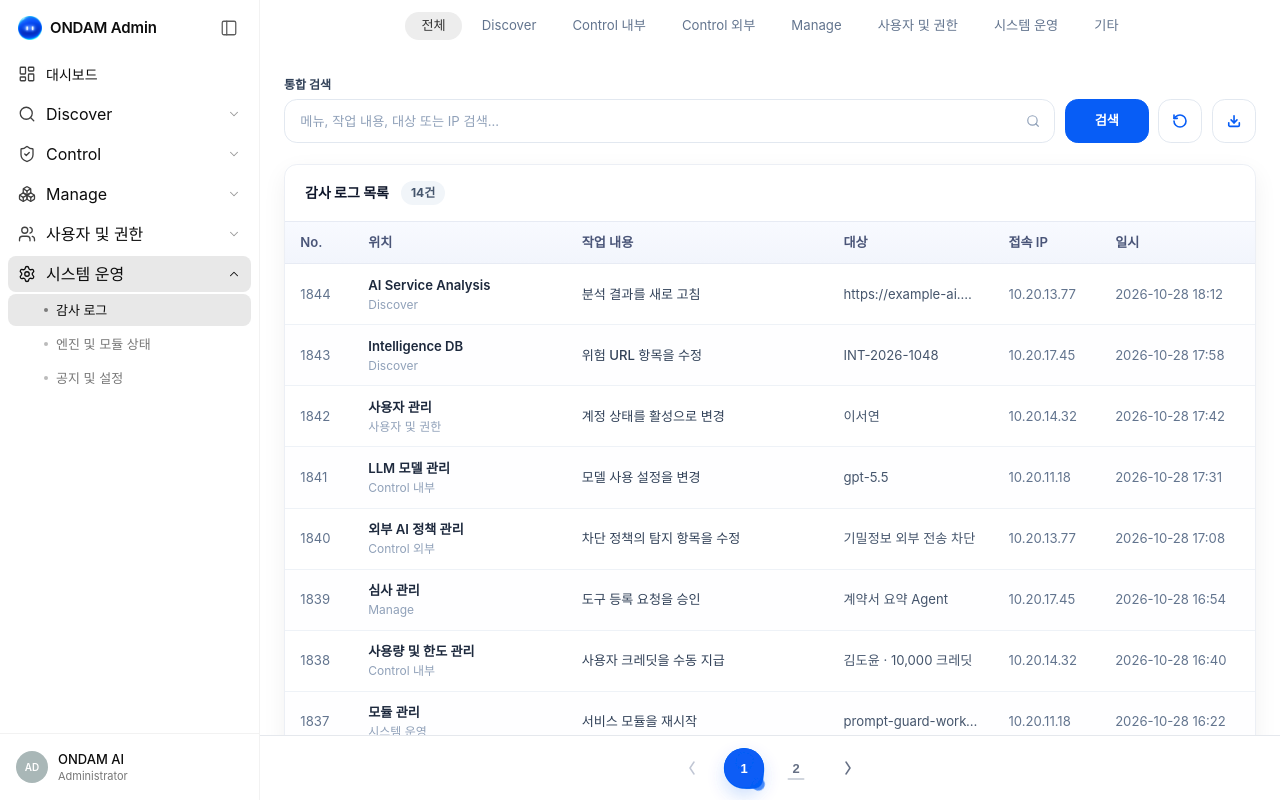
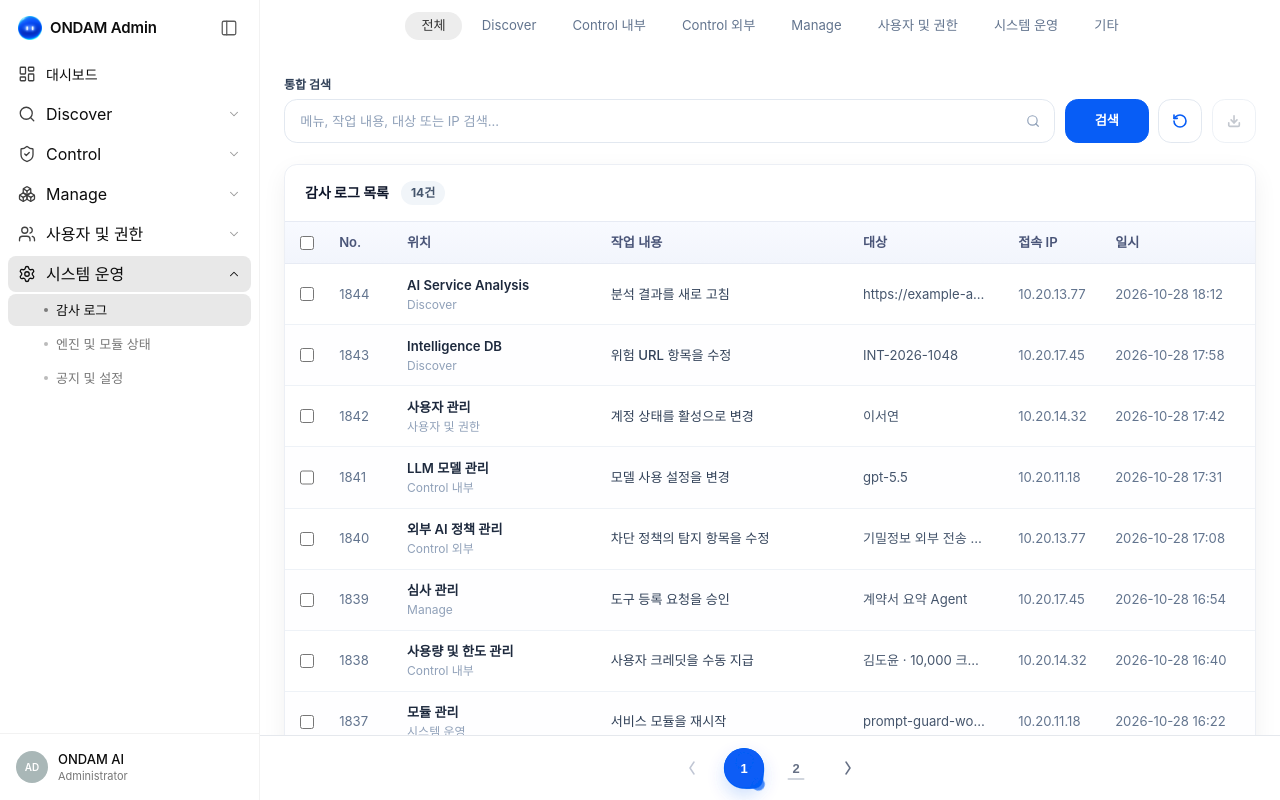
Before and after one commit to office-c2lab/Onadm_AI_Front, a React (Vite) app: page /admin/system/audit in a window 1280 px wide. Built offline with nearby package versions, Linux system fonts and the light colour scheme.

Commit message:
feat : 감사로그 csv 다운로드

```diff
--- a/src/pages/admin/system/audit/AuditPage.jsx
+++ b/src/pages/admin/system/audit/AuditPage.jsx
@@ -216,6 +216,7 @@ export default function AuditPage() {
   const [searchInput, setSearchInput] = useState('');
   const [searchQuery, setSearchQuery] = useState('');
   const [currentPage, setCurrentPage] = useState(1);
+  const [selectedLogIds, setSelectedLogIds] = useState([]);
 
   const filteredLogs = useMemo(() => {
     const normalizedQuery = searchQuery.trim().toLocaleLowerCase('ko');
@@ -234,22 +235,43 @@ export default function AuditPage() {
   const totalPages = Math.max(1, Math.ceil(filteredLogs.length / PAGE_SIZE));
   const safePage = Math.min(currentPage, totalPages);
   const visibleLogs = filteredLogs.slice((safePage - 1) * PAGE_SIZE, safePage * PAGE_SIZE);
+  const selectedLogs = filteredLogs.filter(log => selectedLogIds.includes(log.id));
+  const allVisibleLogsSelected =
+    visibleLogs.length > 0 && visibleLogs.every(log => selectedLogIds.includes(log.id));
 
   const handleReset = () => {
     setActiveTab('전체');
     setSearchInput('');
     setSearchQuery('');
     setCurrentPage(1);
+    setSelectedLogIds([]);
+  };
+
+  const handleToggleLogSelection = logId => {
+    setSelectedLogIds(current =>
+      current.includes(logId) ? current.filter(id => id !== logId) : [...current, logId]
+    );
+  };
+
+  const handleToggleAllVisibleLogs = () => {
+    const visibleLogIds = visibleLogs.map(log => log.id);
+
+    setSelectedLogIds(current => {
+      const allSelected = visibleLogIds.every(id => current.includes(id));
+      if (allSelected) return current.filter(id => !visibleLogIds.includes(id));
+
+      return [...new Set([...current, ...visibleLogIds])];
+    });
   };
 
   const handleDownloadCsv = () => {
-    if (!filteredLogs.length) return;
+    if (!selectedLogs.length) return;
 
     const escapeCsvValue = value => `"${String(value ?? '').replaceAll('"', '""')}"`;
     const headers = ['No.', '영역', '메뉴', '작업 내용', '대상', '접속 IP', '일시'];
     const csv = [
       headers,
-      ...filteredLogs.map(log => [
+      ...selectedLogs.map(log => [
         log.id,
         log.area,
         log.menu,
@@ -296,6 +318,7 @@ export default function AuditPage() {
                     onClick={() => {
                       setActiveTab(tab);
                       setCurrentPage(1);
+                      setSelectedLogIds([]);
                     }}
                     className={`flex shrink-0 items-center gap-1.5 rounded-full px-4 py-1 text-sm transition-colors ${
                       isActive
@@ -330,6 +353,7 @@ export default function AuditPage() {
               onClick={() => {
                 setSearchQuery(searchInput.trim());
                 setCurrentPage(1);
+                setSelectedLogIds([]);
               }}
               className="h-[var(--app-control-lg)] min-w-[5.25rem]"
             >
@@ -343,14 +367,14 @@ export default function AuditPage() {
               />
             </MonitoringIconButtonTooltip>
             <MonitoringIconButtonTooltip
-              label={filteredLogs.length ? 'CSV 다운로드' : '다운로드할 로그가 없습니다'}
+              label={selectedLogs.length ? 'CSV 다운로드' : '항목을 선택하세요'}
             >
               <MonitoringActionButton
                 variant="csvDownload"
                 heightClass="h-[var(--app-control-lg)]"
                 widthClass="w-[var(--app-control-lg)] min-w-[var(--app-control-lg)] px-0"
                 onClick={handleDownloadCsv}
-                disabled={!filteredLogs.length}
+                disabled={!selectedLogs.length}
                 aria-label="CSV 다운로드"
               >
                 <Download
@@ -370,12 +394,24 @@ export default function AuditPage() {
                 className={`${monitoringTableClass} min-w-[58rem] table-fixed`}
               >
                 <colgroup>
-                  {['7%', '22%', '27%', '17%', '11%', '16%'].map((width, index) => (
+                  {['4%', '7%', '21%', '26%', '16%', '10%', '16%'].map((width, index) => (
                     <col key={`${width}-${index}`} style={{ width }} />
                   ))}
                 </colgroup>
                 <thead className={monitoringTableHeadClass}>
                   <tr className={monitoringTableHeaderRowClass}>
+                    <th
+                      scope="col"
+                      className={`${monitoringTableHeaderCellClass} px-0 text-center align-middle`}
+                    >
+                      <input
+                        type="checkbox"
+                        checked={allVisibleLogsSelected}
+                        onChange={handleToggleAllVisibleLogs}
+                        aria-label="현재 페이지 전체 선택"
+                        className="mx-auto block h-[var(--app-icon-xs)] w-[var(--app-icon-xs)] cursor-pointer rounded border-slate-300 accent-[#075DF6]"
+                      />
+                    </th>
                     {['No.', '위치', '작업 내용', '대상', '접속 IP', '일시'].map(column => (
                       <th key={column} scope="col" className={monitoringTableHeaderCellClass}>
                         {column}
@@ -389,6 +425,17 @@ export default function AuditPage() {
                       key={log.id}
                       className={monitoringTableRowClass({ striped: index % 2 === 1 })}
                     >
+                      <td
+                        className={monitoringTableCellClass(index, 'px-0 text-center align-middle')}
+                      >
+                        <input
+                          type="checkbox"
+                          checked={selectedLogIds.includes(log.id)}
+                          onChange={() => handleToggleLogSelection(log.id)}
+                          aria-label={`${log.id} 감사 로그 행 선택`}
+                          className="mx-auto block h-[var(--app-icon-xs)] w-[var(--app-icon-xs)] cursor-pointer rounded border-slate-300 accent-[#075DF6]"
+                        />
+                      </td>
                       <td className={monitoringTableCellClass(index, 'text-slate-500')}>
                         {log.id}
                       </td>
@@ -425,7 +472,7 @@ export default function AuditPage() {
                   ))}
                   {!filteredLogs.length ? (
                     <tr>
-                      <td colSpan={6} className="h-36 text-center text-sm text-slate-400">
+                      <td colSpan={7} className="h-36 text-center text-sm text-slate-400">
                         조건에 맞는 감사 로그가 없습니다.
                       </td>
                     </tr>
```
